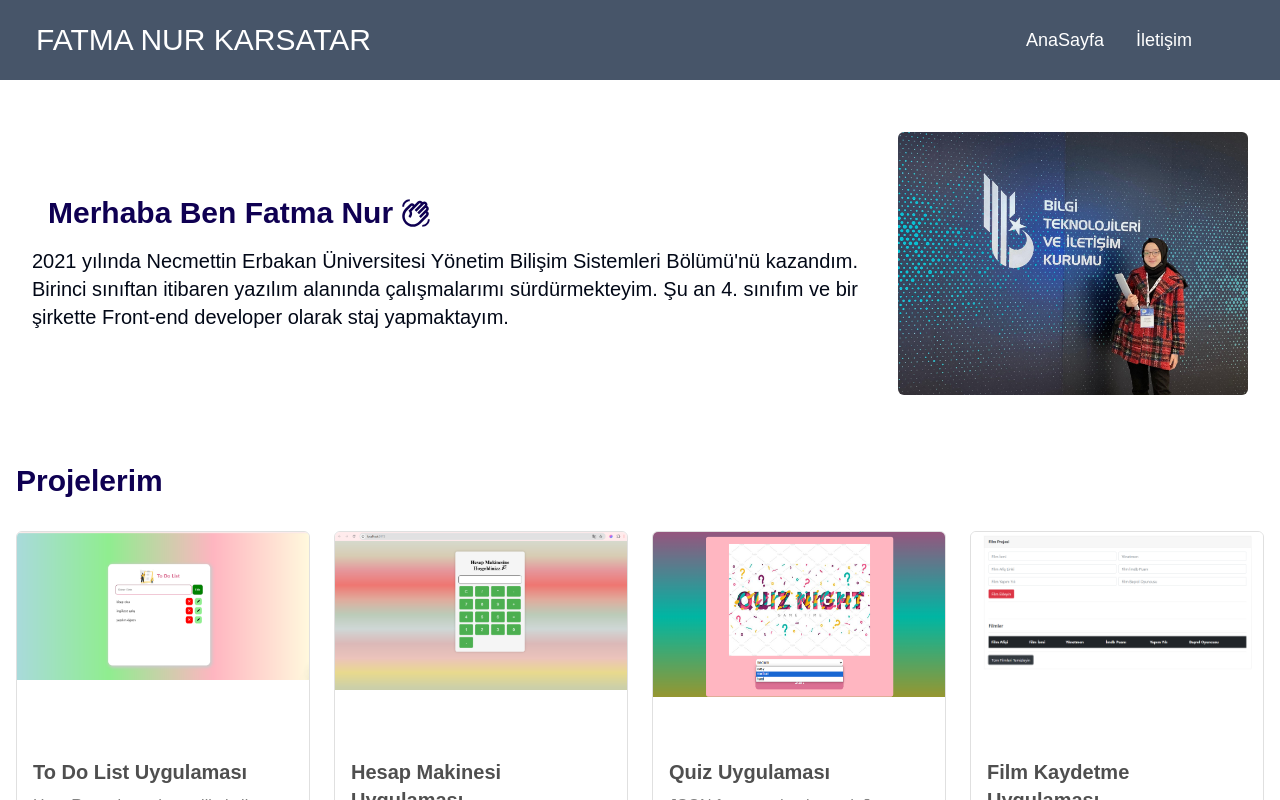
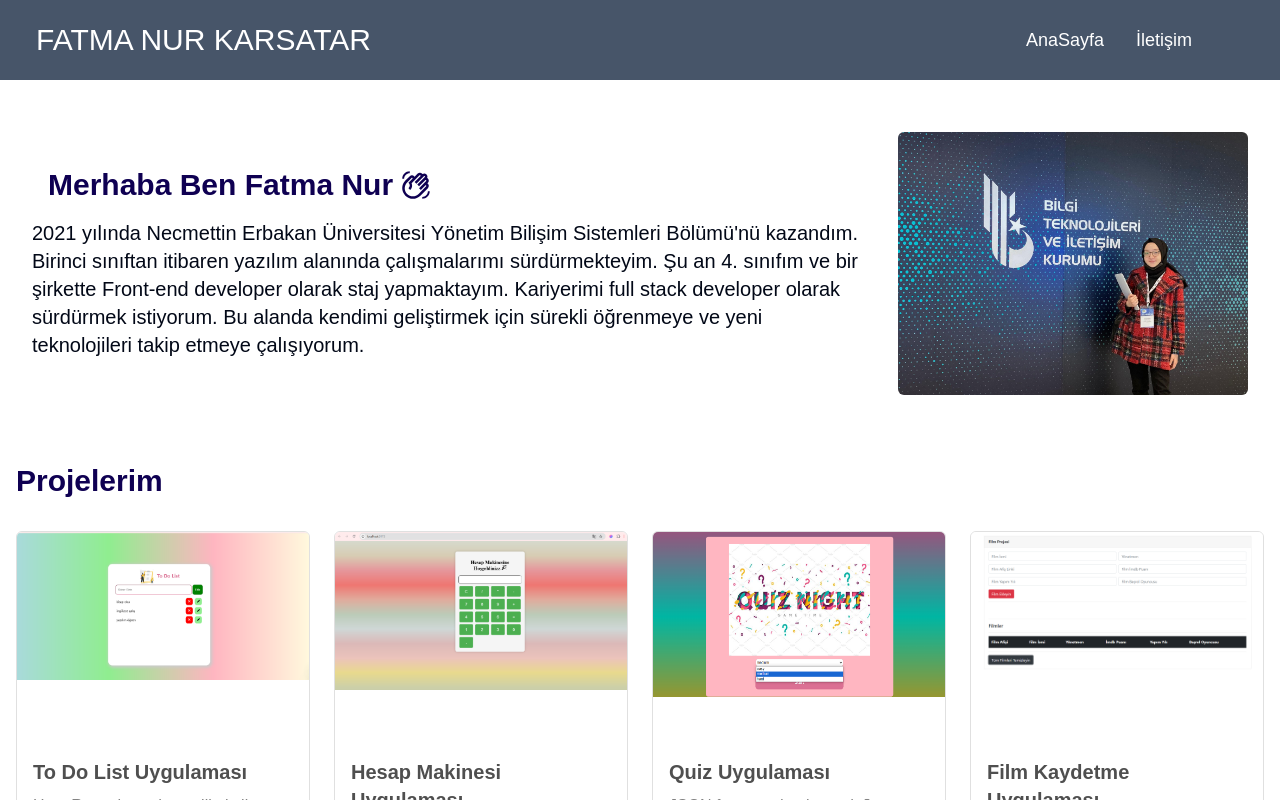
Before and after one commit to fatmanurkarsatar/PersonelPorfolio, a Next.js app: page / in a window 1280 px wide. Shown: the top 800 px of the page. Built offline with nearby package versions, Linux system fonts and the light colour scheme.

Commit message:
first text edited

```diff
--- a/src/components/FirstIntro.js
+++ b/src/components/FirstIntro.js
@@ -16,7 +16,10 @@ function FirstIntro() {
             2021 yılında Necmettin Erbakan Üniversitesi Yönetim Bilişim
             Sistemleri Bölümü'nü kazandım. Birinci sınıftan itibaren yazılım
             alanında çalışmalarımı sürdürmekteyim. Şu an 4. sınıfım ve bir
-            şirkette Front-end developer olarak staj yapmaktayım.
+            şirkette Front-end developer olarak staj yapmaktayım. Kariyerimi
+            full stack developer olarak sürdürmek istiyorum. Bu alanda kendimi
+            geliştirmek için sürekli öğrenmeye ve yeni teknolojileri takip etmeye
+            çalışıyorum.
           </p>
         </div>
 
```
